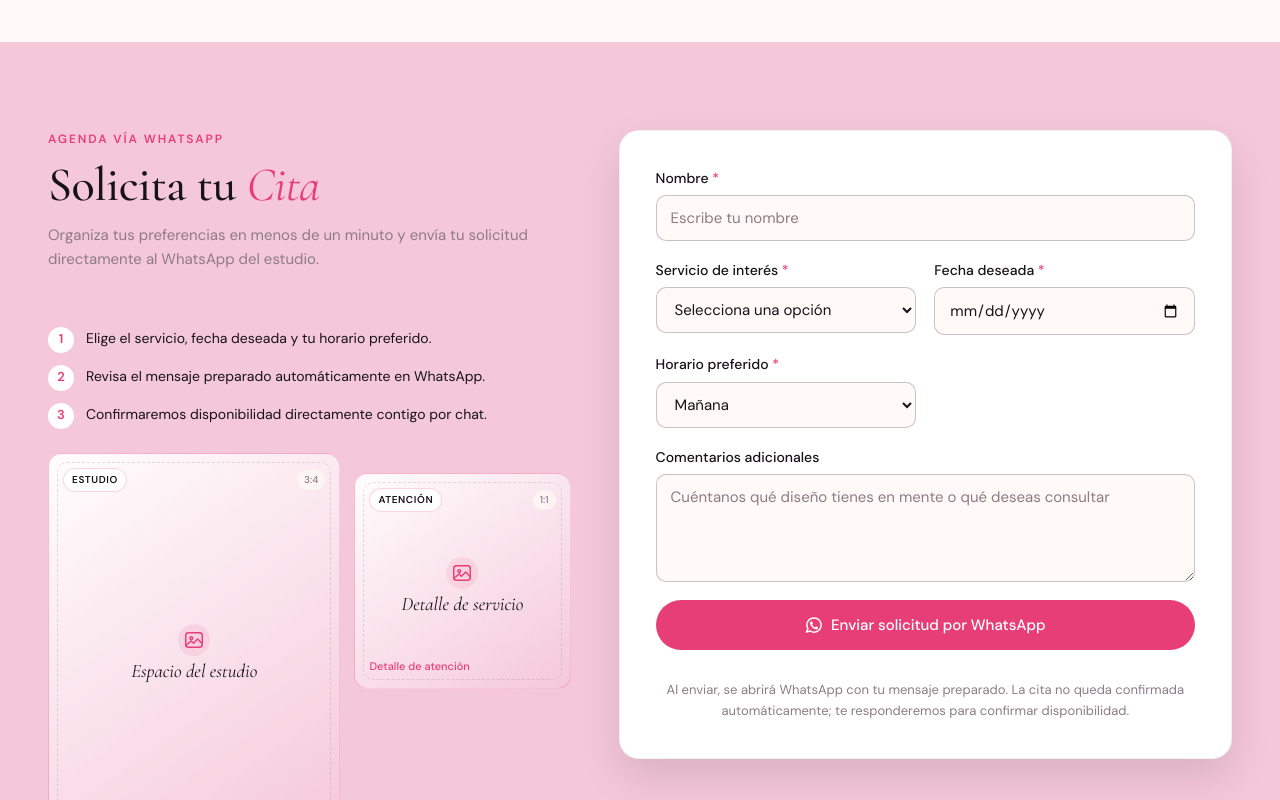
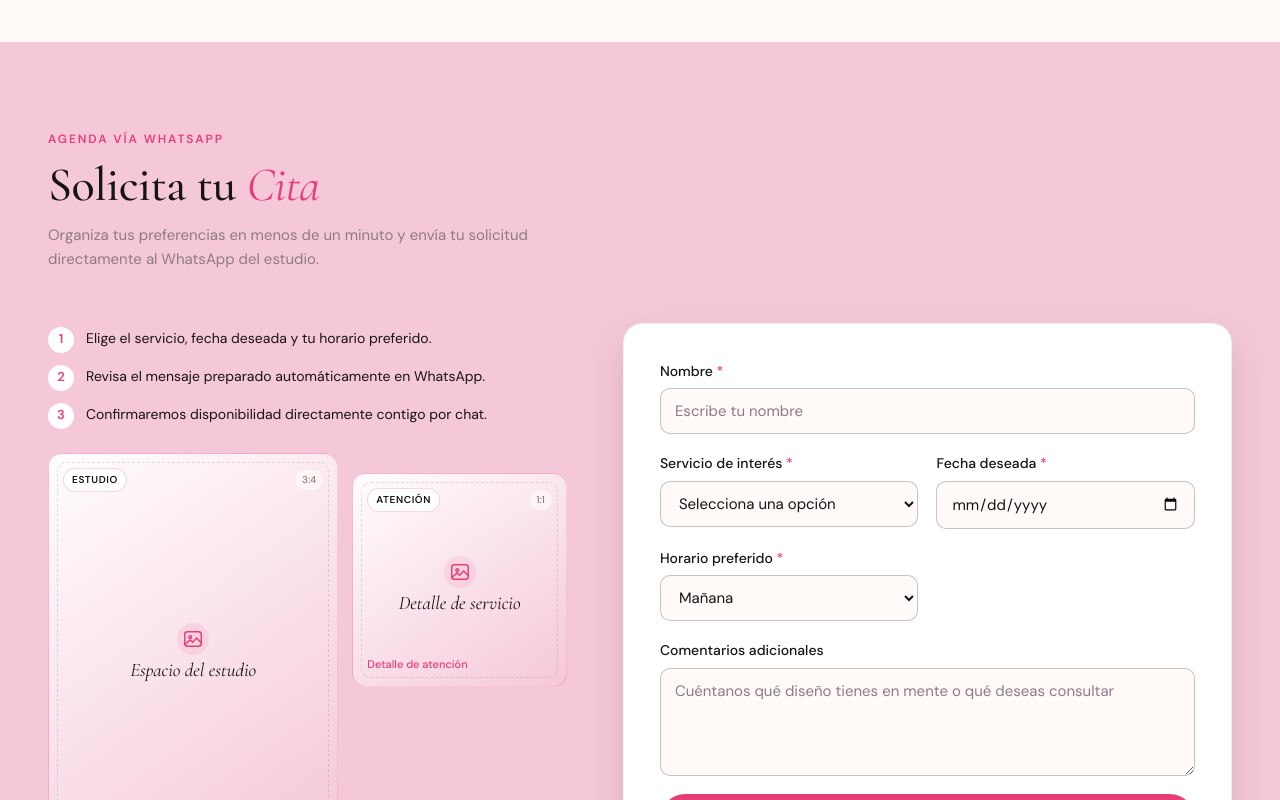
Before and after one commit to J-Santana-19/Luz_nails_beauty, a React (Vite) app: page / in a window 1280 px wide. Shown: the part 4260-5060 px from the top of the page. Built offline with nearby package versions, Linux system fonts and the light colour scheme.

Commit message:
style: centrar verticalmente formulario de cita en escritorio

```diff
--- a/src/styles/global.css
+++ b/src/styles/global.css
@@ -770,7 +770,8 @@ button {
 @media (min-width: 1024px) {
   .appointment-grid {
     grid-template-columns: minmax(0, 0.92fr) minmax(0, 1.08fr);
-    gap: 48px;
+    gap: 56px;
+    align-items: center;
   }
 }
 
```
